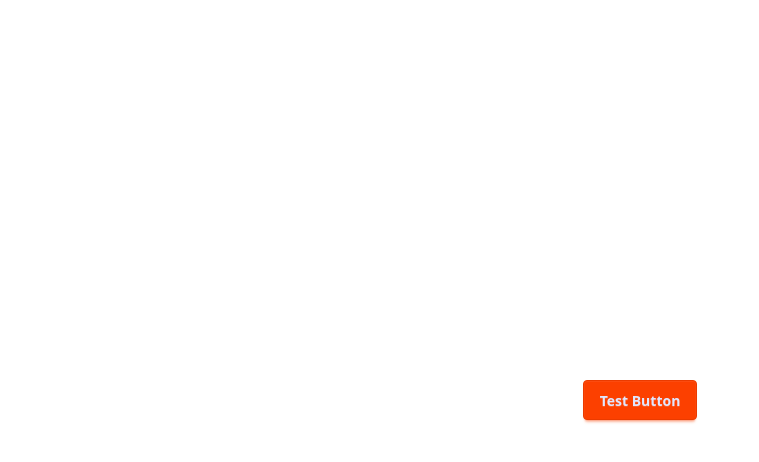
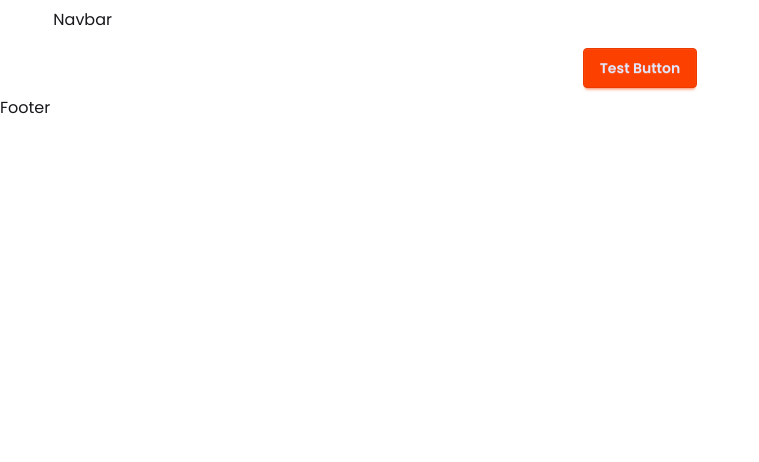
Before and after one commit to tuhin360/hero-kidz, a Next.js app: page / in a window 1280 px wide. Shown: the top 462 px of the page, without its empty margins (0-759 px from the left). Built offline with nearby package versions, Linux system fonts and the light colour scheme.

Commit message:
mongodb and layout setup added

```diff
--- a/package.json
+++ b/package.json
@@ -9,10 +9,13 @@
     "lint": "eslint"
   },
   "dependencies": {
+    "bcryptjs": "^3.0.3",
     "daisyui": "^5.5.19",
+    "mongodb": "^7.2.0",
     "next": "16.2.4",
     "react": "19.2.4",
-    "react-dom": "19.2.4"
+    "react-dom": "19.2.4",
+    "react-icons": "^5.6.0"
   },
   "devDependencies": {
     "@tailwindcss/postcss": "^4",
--- a/src/app/layout.js
+++ /dev/null
@@ -1,28 +0,0 @@
-import { Geist, Geist_Mono } from "next/font/google";
-import "./globals.css";
-
-const geistSans = Geist({
-  variable: "--font-geist-sans",
-  subsets: ["latin"],
-});
-
-const geistMono = Geist_Mono({
-  variable: "--font-geist-mono",
-  subsets: ["latin"],
-});
-
-export const metadata = {
-  title: "Create Next App",
-  description: "Generated by create next app",
-};
-
-export default function RootLayout({ children }) {
-  return (
-    <html
-      lang="en"
-      className={`${geistSans.variable} ${geistMono.variable} h-full antialiased`}
-    >
-      <body className="min-h-full flex flex-col">{children}</body>
-    </html>
-  );
-}
--- /dev/null
+++ b/src/app/layout.jsx
@@ -0,0 +1,31 @@
+import { Poppins } from "next/font/google";
+import "./globals.css";
+import Navbar from "@/components/layouts/Navbar";
+import Footer from "@/components/layouts/Footer";
+
+const poppins = Poppins({
+  weight: ["100", "200", "300", "400", "500", "600", "700"],
+});
+
+export const metadata = {
+  title: "Create Next App",
+  description: "Generated by create next app",
+};
+
+export default function RootLayout({ children }) {
+  return (
+    <html lang="en" className={`${poppins.className} h-full antialiased`}>
+      <body className="min-h-full flex flex-col">
+        <header className="py-2 md:w-11/12 mx-auto">
+          <Navbar />
+        </header>
+        <main className="py-2 md:w-11/12 mx-auto">
+          {children}
+        </main>
+        <footer>
+          <Footer />
+        </footer>
+      </body>
+    </html>
+  );
+}
--- /dev/null
+++ b/src/components/layouts/Footer.jsx
@@ -0,0 +1,11 @@
+import React from 'react';
+
+const Footer = () => {
+    return (
+        <div>
+            Footer
+        </div>
+    );
+};
+
+export default Footer;
--- /dev/null
+++ b/src/components/layouts/Navbar.jsx
@@ -0,0 +1,11 @@
+import React from 'react';
+
+const Navbar = () => {
+    return (
+        <div>
+            Navbar
+        </div>
+    );
+};
+
+export default Navbar;
--- /dev/null
+++ b/src/lib/dbConnect.js
@@ -0,0 +1,19 @@
+const uri = "process.env.MONGODB_URI";
+const dbname = "process.env.DB_NAME";
+const collections = {
+  PRODUCTS: "products",
+};
+
+const { MongoClient, ServerApiVersion } = require("mongodb");
+// Create a MongoClient with a MongoClientOptions object to set the Stable API version
+const client = new MongoClient(uri, {
+  serverApi: {
+    version: ServerApiVersion.v1,
+    strict: true,
+    deprecationErrors: true,
+  },
+});
+
+export const dbConnect = (cname) => {
+  return client.db(dbname).collection(cname);
+};
```
Also changed, not shown: 1 other file (tests, documents, lock files or other folders).
